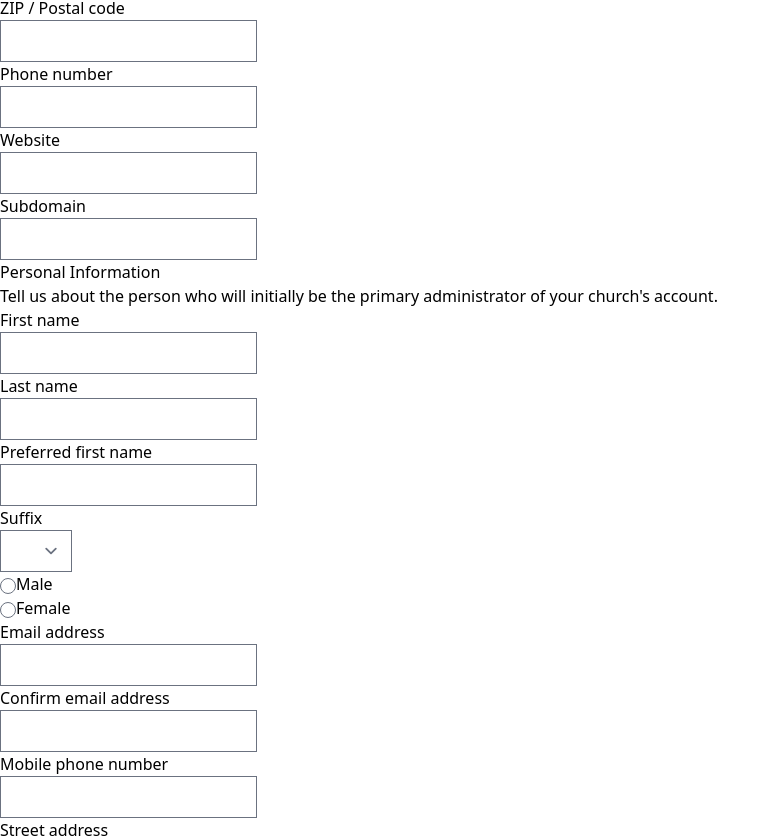
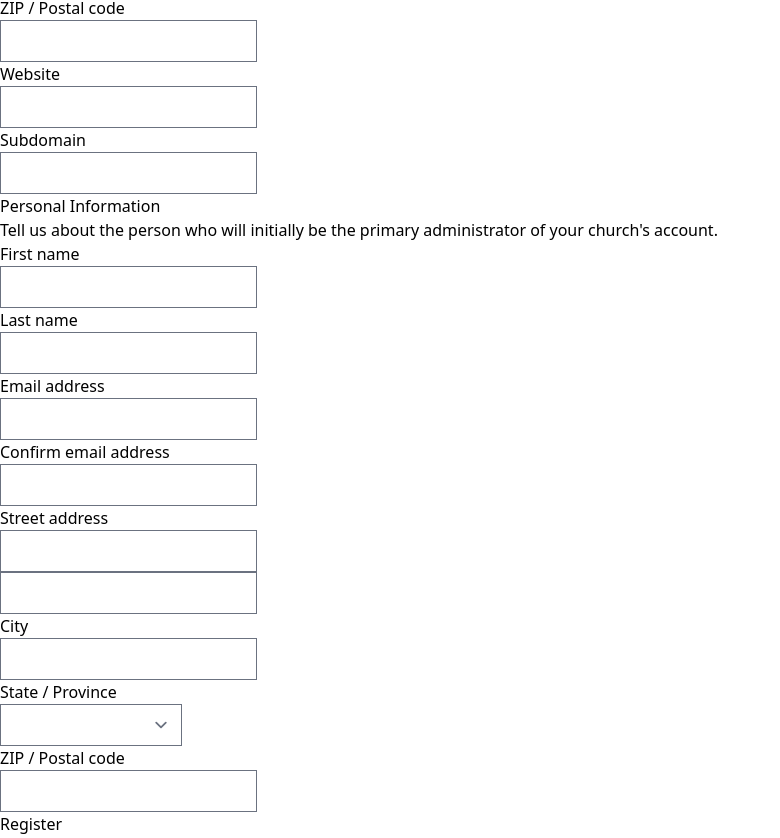
Before and after one commit to wonderffle/allelon.public, a Vue app: page / in a window 1280 px wide. Shown: the part 358-1196 px from the top of the page, without its empty margins (0-780 px from the left). Built offline with nearby package versions, Linux system fonts and the light colour scheme.

Commit message:
sign up form simplification

```diff
--- a/src/views/SignUpView.vue
+++ b/src/views/SignUpView.vue
@@ -12,27 +12,20 @@
           city: '',
           region: '',
           postal_code: '',
-          phone_number: '',
-          subdomain: '',
-          households_attributes: [{}]
+          subdomain: ''
         },
         household: {
           street1: '',
           street2: '',
           city: '',
           region: '',
-          postal_code: '',
-          head_attributes: {}
+          postal_code: ''
         },
         person: {
           first_name: '',
           last_name: '',
-          preferred_first_name: '',
-          suffix: '',
-          gender: '',
           email: '',
-          email_confirmation: '',
-          mobile_phone_number: ''
+          email_confirmation: ''
         },
         response: {
           errors: {
@@ -44,23 +37,20 @@
               street2: [],
               city: [],
               region: [],
-              postal_code: [],
-              phone_number: []
+              postal_code: []
             },
             household: {
               street1: [],
               street2: [],
               city: [],
               region: [],
-              postal_code: [],
-              'head.first_name': [],
-              'head.last_name': [],
-              'head.preferred_first_name': [],
-              'head.suffix': [],
-              'head.gender': [],
-              'head.email': [],
-              'head.email_confirmation': [],
-              'head.mobile_phone_number': []
+              postal_code: []
+            },
+            person: {
+              first_name: [],
+              last_name: [],
+              email: [],
+              email_confirmation: []
             }
           }
         }
@@ -69,8 +59,6 @@
     methods: {
       async registerOrganization() {
         this.submitting = true;
-        this.household.head_attributes = this.person;
-        this.organization.households_attributes = [this.household];
 
         fetch(`https://${import.meta.env.VITE_API_URI}/organizations`, {
           method: 'POST',
@@ -78,7 +66,7 @@
             "Content-Type": "application/json",
             "Accept": "application/vnd.allelon.v1"
           },
-          body: JSON.stringify(this.organization)
+          body: JSON.stringify({ organization: this.organization, household: this.household, person: this.person })
         })
         .then(response => {
           this.success = response.status === 201
@@ -226,16 +214,6 @@
             </div>
 
             <div class="sm:col-span-4">
-              <label for="phone-number" class="block text-sm font-medium leading-6 text-gray-900">Phone number</label>
-              <div class="mt-2">
-                <input id="phone-number" v-model="organization.phone_number" name="organization[phone_number]" type="text" autocomplete="phone-number" class="block w-full rounded-md border-0 py-1.5 text-gray-900 shadow-sm ring-1 ring-inset ring-gray-300 placeholder:text-gray-400 focus:ring-2 focus:ring-inset focus:ring-indigo-600 sm:text-sm sm:leading-6">
-              </div>
-              <div class="text-red-500 text-sm">
-                {{ response.errors.organization?.phone_number?.shift() }}
-              </div>
-            </div>
-
-            <div class="sm:col-span-4">
               <label for="website" class="block text-sm font-medium leading-6 text-gray-900">Website</label>
               <div class="mt-2">
                 <input id="website" v-model="organization.website" name="organization[website]" type="text" autocomplete="website" class="block w-full rounded-md border-0 py-1.5 text-gray-900 shadow-sm ring-1 ring-inset ring-gray-300 placeholder:text-gray-400 focus:ring-2 focus:ring-inset focus:ring-indigo-600 sm:text-sm sm:leading-6">
@@ -267,99 +245,47 @@
             <div class="sm:col-span-3">
               <label for="first-name" class="block text-sm font-medium leading-6 text-gray-900">First name</label>
               <div class="mt-2">
-                <input type="text" required v-model="person.first_name" name="organization[households_attributes][][head_attributes][first_name]" id="first-name" autocomplete="given-name" class="block w-full rounded-md border-0 py-1.5 text-gray-900 shadow-sm ring-1 ring-inset ring-gray-300 placeholder:text-gray-400 focus:ring-2 focus:ring-inset focus:ring-indigo-600 sm:text-sm sm:leading-6">
+                <input type="text" required v-model="person.first_name" name="person[first_name]" id="first-name" autocomplete="given-name" class="block w-full rounded-md border-0 py-1.5 text-gray-900 shadow-sm ring-1 ring-inset ring-gray-300 placeholder:text-gray-400 focus:ring-2 focus:ring-inset focus:ring-indigo-600 sm:text-sm sm:leading-6">
               </div>
               <div class="text-red-500 text-sm">
-                {{ response.errors.household && response.errors.household['head.first_name']?.shift() }}
+                {{ response.errors.household && response.errors.person?.first_name?.shift() }}
               </div>
             </div>
 
             <div class="sm:col-span-3">
               <label for="last-name" class="block text-sm font-medium leading-6 text-gray-900">Last name</label>
               <div class="mt-2">
-                <input type="text" required v-model="person.last_name" name="organization[households_attributes][][head_attributes][last_name]" id="last-name" autocomplete="family-name" class="block w-full rounded-md border-0 py-1.5 text-gray-900 shadow-sm ring-1 ring-inset ring-gray-300 placeholder:text-gray-400 focus:ring-2 focus:ring-inset focus:ring-indigo-600 sm:text-sm sm:leading-6">
+                <input type="text" required v-model="person.last_name" name="person[last_name]" id="last-name" autocomplete="family-name" class="block w-full rounded-md border-0 py-1.5 text-gray-900 shadow-sm ring-1 ring-inset ring-gray-300 placeholder:text-gray-400 focus:ring-2 focus:ring-inset focus:ring-indigo-600 sm:text-sm sm:leading-6">
               </div>
               <div class="text-red-500 text-sm">
-                {{ response.errors.household && response.errors.household['head.last_name']?.shift() }}
-              </div>
-            </div>
-
-            <div class="sm:col-span-3">
-              <label for="preferred-first-name" class="block text-sm font-medium leading-6 text-gray-900">Preferred first name</label>
-              <div class="mt-2">
-                <input type="text" v-model="person.preferred_first_name" name="organization[households_attributes][][head_attributes][preferred_first_name]" id="preferred-first-name" autocomplete="nick-name" class="block w-full rounded-md border-0 py-1.5 text-gray-900 shadow-sm ring-1 ring-inset ring-gray-300 placeholder:text-gray-400 focus:ring-2 focus:ring-inset focus:ring-indigo-600 sm:text-sm sm:leading-6">
-              </div>
-              <div class="text-red-500 text-sm">
-                {{ response.errors.household && response.errors.household['head.preferred_first_name']?.shift() }}
-              </div>
-            </div>
-
-            <div class="sm:col-span-3">
-              <label for="suffix" class="block text-sm font-medium leading-6 text-gray-900">Suffix</label>
-              <div class="mt-2">
-                <select id="suffix" v-model="person.suffix" name="organization[households_attributes][][head_attributes][suffix]" class="block w-full rounded-md border-0 py-1.5 text-gray-900 shadow-sm ring-1 ring-inset ring-gray-300 focus:ring-2 focus:ring-inset focus:ring-indigo-600 sm:max-w-xs sm:text-sm sm:leading-6">
-                  <option></option>
-                  <option>Jr.</option>
-                  <option>Sr.</option>
-                  <option>II</option>
-                  <option>III</option>
-                  <option>IV</option>
-                  <option>V</option>
-                </select>
-              </div>
-              <div class="text-red-500 text-sm">
-                {{ response.errors.household && response.errors.household['head.suffix']?.shift() }}
-              </div>
-            </div>
-
-            <div class="col-span-full">
-              <div class="flex items-center mb-4">
-                <input id="gender-male" type="radio" v-model="person.gender" value="male" name="organization[households_attributes][][head_attributes][gender]" class="w-4 h-4 text-blue-600 bg-gray-100 border-gray-300 focus:ring-blue-500 dark:focus:ring-blue-600 dark:ring-offset-gray-800 focus:ring-2 dark:bg-gray-700 dark:border-gray-600">
-                <label for="gender-male" class="ms-2 text-sm font-medium text-gray-900 dark:text-gray-300">Male</label>
-              </div>
-              <div class="flex items-center">
-                  <input id="gender-female" type="radio" v-model="person.gender" value="female" name="organization[households_attributes][][head_attributes][gender]" class="w-4 h-4 text-blue-600 bg-gray-100 border-gray-300 focus:ring-blue-500 dark:focus:ring-blue-600 dark:ring-offset-gray-800 focus:ring-2 dark:bg-gray-700 dark:border-gray-600">
-                  <label for="gender-female" class="ms-2 text-sm font-medium text-gray-900 dark:text-gray-300">Female</label>
-              </div>
-              <div class="text-red-500 text-sm">
-                {{ response.errors.household && response.errors.household['head.gender']?.shift() }}
+                {{ response.errors.household && response.errors.person?.last_name?.shift() }}
               </div>
             </div>
 
             <div class="sm:col-span-4">
               <label for="email" class="block text-sm font-medium leading-6 text-gray-900">Email address</label>
               <div class="mt-2">
-                <input id="email" required v-model="person.email" name="organization[households_attributes][][head_attributes][email]" type="email" autocomplete="email" class="block w-full rounded-md border-0 py-1.5 text-gray-900 shadow-sm ring-1 ring-inset ring-gray-300 placeholder:text-gray-400 focus:ring-2 focus:ring-inset focus:ring-indigo-600 sm:text-sm sm:leading-6">
+                <input id="email" required v-model="person.email" name="person[email]" type="email" autocomplete="email" class="block w-full rounded-md border-0 py-1.5 text-gray-900 shadow-sm ring-1 ring-inset ring-gray-300 placeholder:text-gray-400 focus:ring-2 focus:ring-inset focus:ring-indigo-600 sm:text-sm sm:leading-6">
               </div>
               <div class="text-red-500 text-sm">
-                {{ response.errors.household && response.errors.household['head.email']?.shift() }}
+                {{ response.errors.household && response.errors.person?.email?.shift() }}
               </div>
             </div>
 
             <div class="sm:col-span-4">
               <label for="email_confirmation" class="block text-sm font-medium leading-6 text-gray-900">Confirm email address</label>
               <div class="mt-2">
-                <input id="email_confirmation" required v-model="person.email_confirmation" name="organization[households_attributes][][head_attributes][email_confirmation]" type="email" autocomplete="email" class="block w-full rounded-md border-0 py-1.5 text-gray-900 shadow-sm ring-1 ring-inset ring-gray-300 placeholder:text-gray-400 focus:ring-2 focus:ring-inset focus:ring-indigo-600 sm:text-sm sm:leading-6">
+                <input id="email_confirmation" required v-model="person.email_confirmation" name="person[email_confirmation]" type="email" autocomplete="email" class="block w-full rounded-md border-0 py-1.5 text-gray-900 shadow-sm ring-1 ring-inset ring-gray-300 placeholder:text-gray-400 focus:ring-2 focus:ring-inset focus:ring-indigo-600 sm:text-sm sm:leading-6">
               </div>
               <div class="text-red-500 text-sm">
-                {{ response.errors.household && response.errors.household['head.email_confirmation']?.shift() }}
-              </div>
-            </div>
-
-            <div class="sm:col-span-4">
-              <label for="mobile-phone-number" class="block text-sm font-medium leading-6 text-gray-900">Mobile phone number</label>
-              <div class="mt-2">
-                <input id="mobile-phone-number" v-model="person.mobile_phone_number" name="organization[households_attributes][][head_attributes][mobile_phone_number]" type="text" autocomplete="mobile-phone-number" class="block w-full rounded-md border-0 py-1.5 text-gray-900 shadow-sm ring-1 ring-inset ring-gray-300 placeholder:text-gray-400 focus:ring-2 focus:ring-inset focus:ring-indigo-600 sm:text-sm sm:leading-6">
-              </div>
-              <div class="text-red-500 text-sm">
-                {{ response.errors.household && response.errors.household['head.mobile_phone_number']?.shift() }}
+                {{ response.errors.household && response.errors.person?.email_confirmation?.shift() }}
               </div>
             </div>
 
             <div class="col-span-full">
               <label for="household-street1" class="block text-sm font-medium leading-6 text-gray-900">Street address</label>
               <div class="mt-2">
-                <input type="text" required v-model="household.street1" name="organization[households_attributes][][street1]" id="household-street1" autocomplete="street1" class="block w-full rounded-md border-0 py-1.5 text-gray-900 shadow-sm ring-1 ring-inset ring-gray-300 placeholder:text-gray-400 focus:ring-2 focus:ring-inset focus:ring-indigo-600 sm:text-sm sm:leading-6">
+                <input type="text" required v-model="household.street1" name="household[street1]" id="household-street1" autocomplete="street1" class="block w-full rounded-md border-0 py-1.5 text-gray-900 shadow-sm ring-1 ring-inset ring-gray-300 placeholder:text-gray-400 focus:ring-2 focus:ring-inset focus:ring-indigo-600 sm:text-sm sm:leading-6">
               </div>
               <div class="text-red-500 text-sm">
                 {{ response.errors.household?.street1?.shift() }}
@@ -368,7 +294,7 @@
 
             <div class="col-span-full">
               <div class="mt-2">
-                <input type="text" v-model="household.street2" name="organization[households_attributes][][street2]" id="household-street2" autocomplete="street2" class="block w-full rounded-md border-0 py-1.5 text-gray-900 shadow-sm ring-1 ring-inset ring-gray-300 placeholder:text-gray-400 focus:ring-2 focus:ring-inset focus:ring-indigo-600 sm:text-sm sm:leading-6">
+                <input type="text" v-model="household.street2" name="household[street2]" id="household-street2" autocomplete="street2" class="block w-full rounded-md border-0 py-1.5 text-gray-900 shadow-sm ring-1 ring-inset ring-gray-300 placeholder:text-gray-400 focus:ring-2 focus:ring-inset focus:ring-indigo-600 sm:text-sm sm:leading-6">
               </div>
               <div class="text-red-500 text-sm">
                 {{ response.errors.household?.street2?.shift() }}
@@ -378,7 +304,7 @@
             <div class="sm:col-span-2 sm:col-start-1">
               <label for="household-city" class="block text-sm font-medium leading-6 text-gray-900">City</label>
               <div class="mt-2">
-                <input type="text" required v-model="household.city" name="organization[households_attributes][][city]" id="household-city" autocomplete="address-level2" class="block w-full rounded-md border-0 py-1.5 text-gray-900 shadow-sm ring-1 ring-inset ring-gray-300 placeholder:text-gray-400 focus:ring-2 focus:ring-inset focus:ring-indigo-600 sm:text-sm sm:leading-6">
+                <input type="text" required v-model="household.city" name="household[city]" id="household-city" autocomplete="address-level2" class="block w-full rounded-md border-0 py-1.5 text-gray-900 shadow-sm ring-1 ring-inset ring-gray-300 placeholder:text-gray-400 focus:ring-2 focus:ring-inset focus:ring-indigo-600 sm:text-sm sm:leading-6">
               </div>
               <div class="text-red-500 text-sm">
                 {{ response.errors.household?.city?.shift() }}
@@ -388,7 +314,7 @@
             <div class="sm:col-span-2">
               <label for="household-region" class="block text-sm font-medium leading-6 text-gray-900">State / Province</label>
               <div class="mt-2">
-                <select id="household-region" v-model="household.region" name="organization[households_attributes][][region]" autocomplete="address-level1" class="block w-full rounded-md border-0 py-1.5 text-gray-900 shadow-sm ring-1 ring-inset ring-gray-300 focus:ring-2 focus:ring-inset focus:ring-indigo-600 sm:max-w-xs sm:text-sm sm:leading-6">
+                <select id="household-region" v-model="household.region" name="household[region]" autocomplete="address-level1" class="block w-full rounded-md border-0 py-1.5 text-gray-900 shadow-sm ring-1 ring-inset ring-gray-300 focus:ring-2 focus:ring-inset focus:ring-indigo-600 sm:max-w-xs sm:text-sm sm:leading-6">
                   <option value="AL">Alabama</option>
                   <option value="AK">Alaska</option>
                   <option value="AR">Arkansas</option>
@@ -450,7 +376,7 @@
             <div class="sm:col-span-2">
               <label for="household-postal-code" class="block text-sm font-medium leading-6 text-gray-900">ZIP / Postal code</label>
               <div class="mt-2">
-                <input type="text" required v-model="household.postal_code" name="organization[households_attributes][][postal_code]" id="household-postal-code" autocomplete="postal-code" class="block w-full rounded-md border-0 py-1.5 text-gray-900 shadow-sm ring-1 ring-inset ring-gray-300 placeholder:text-gray-400 focus:ring-2 focus:ring-inset focus:ring-indigo-600 sm:text-sm sm:leading-6">
+                <input type="text" required v-model="household.postal_code" name="household[postal_code]" id="household-postal-code" autocomplete="postal-code" class="block w-full rounded-md border-0 py-1.5 text-gray-900 shadow-sm ring-1 ring-inset ring-gray-300 placeholder:text-gray-400 focus:ring-2 focus:ring-inset focus:ring-indigo-600 sm:text-sm sm:leading-6">
               </div>
               <div class="text-red-500 text-sm">
                 {{ response.errors.household?.postal_code?.shift() }}
```
